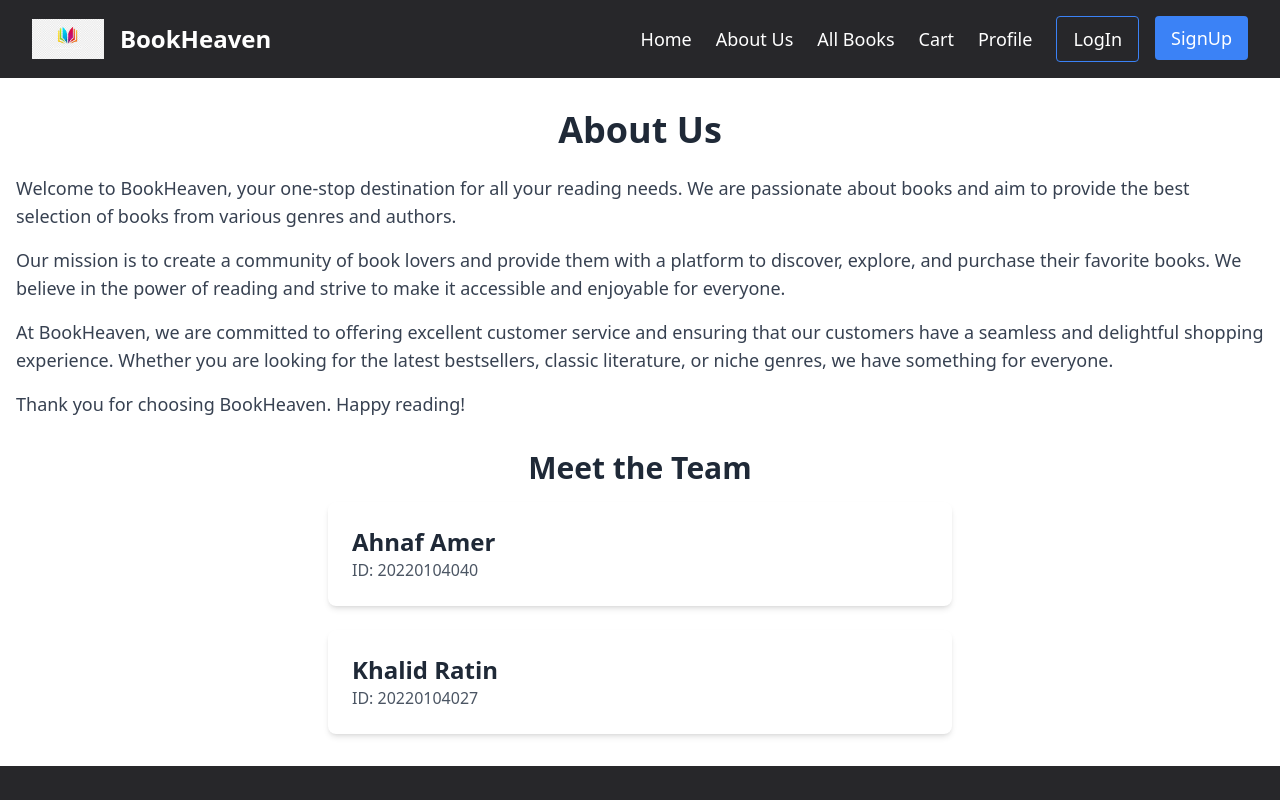
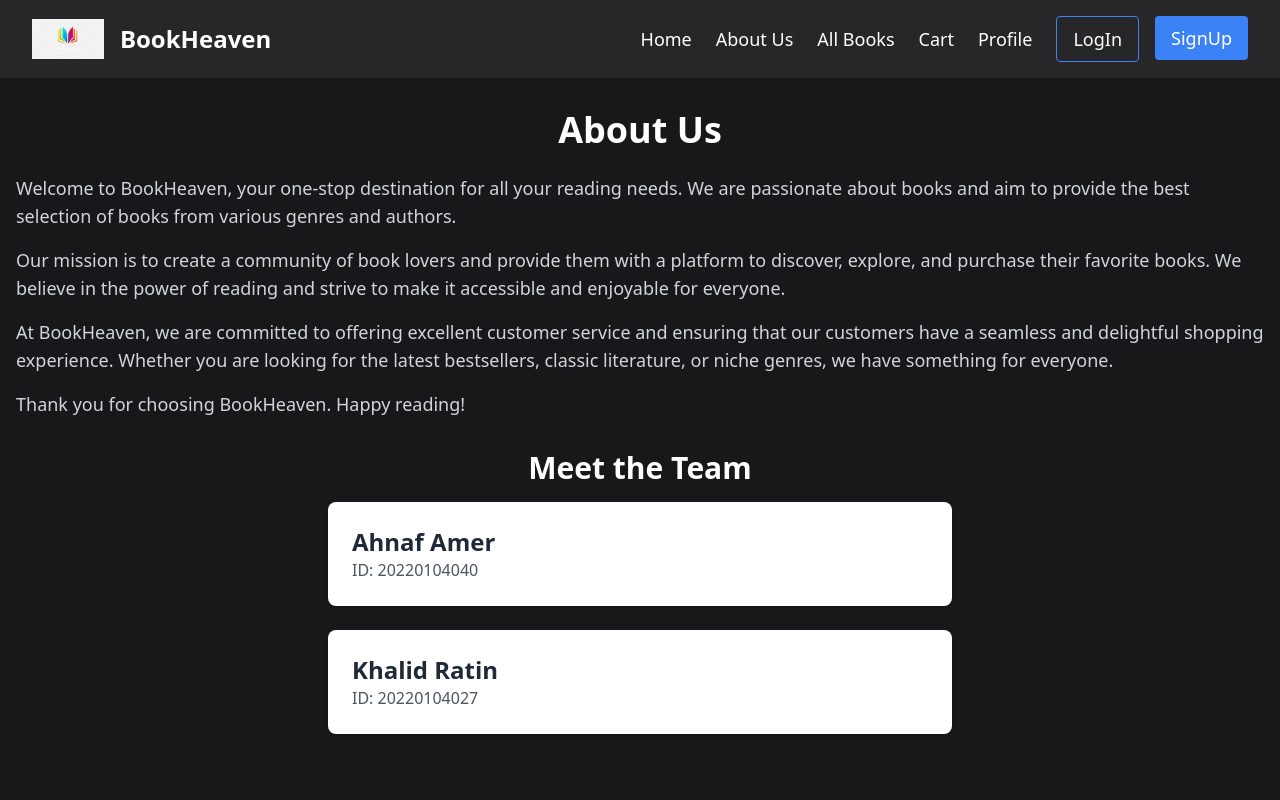
Before and after one commit to Ahnaf152020/Book_Heaven, a React (Create React App) app in the folder FrontEnd/: page /about-us in a window 1280 px wide. Shown: the top 800 px of the page. Built offline with nearby package versions, Linux system fonts and the light colour scheme.

Commit message:
about us changed

```diff
--- a/FrontEnd/src/pages/AboutUs.jsx
+++ b/FrontEnd/src/pages/AboutUs.jsx
@@ -2,38 +2,40 @@ import React from 'react';
 
 const AboutUs = () => {
   return (
+    <div className="bg-zinc-900 text-white min-h-screen">
       <div className="container mx-auto px-4 py-8">
-      <h1 className="text-4xl font-bold mb-6 text-center text-gray-800">About Us</h1>
-      <p className="text-lg mb-4 text-gray-700">
+        <h1 className="text-4xl font-bold mb-6 text-center text-white">About Us</h1>
+        <p className="text-lg mb-4 text-gray-300">
           Welcome to BookHeaven, your one-stop destination for all your reading needs.
           We are passionate about books and aim to provide the best selection of books
           from various genres and authors.
         </p>
-      <p className="text-lg mb-4 text-gray-700">
+        <p className="text-lg mb-4 text-gray-300">
           Our mission is to create a community of book lovers and provide them with a
           platform to discover, explore, and purchase their favorite books. We believe
           in the power of reading and strive to make it accessible and enjoyable for
           everyone.
         </p>
-      <p className="text-lg mb-4 text-gray-700">
+        <p className="text-lg mb-4 text-gray-300">
           At BookHeaven, we are committed to offering excellent customer service and
           ensuring that our customers have a seamless and delightful shopping experience.
           Whether you are looking for the latest bestsellers, classic literature, or
           niche genres, we have something for everyone.
         </p>
-      <p className="text-lg mb-4 text-gray-700">
+        <p className="text-lg mb-4 text-gray-300">
           Thank you for choosing BookHeaven. Happy reading!
         </p>
 
-      <h2 className="text-3xl font-semibold mt-8 mb-4 text-center text-gray-800">Meet the Team</h2>
+        <h2 className="text-3xl font-semibold mt-8 mb-4 text-center text-white">Meet the Team</h2>
         <div className="flex flex-col items-center">
-        <div className="bg-white shadow-md rounded-lg p-6 mb-6 w-full md:w-1/2">
-          <h3 className="text-2xl font-bold text-gray-800">Ahnaf Amer</h3>
+          <div className="bg-white text-gray-800 shadow-md rounded-lg p-6 mb-6 w-full md:w-1/2">
+            <h3 className="text-2xl font-bold">Ahnaf Amer</h3>
             <p className="text-gray-600">ID: 20220104040</p>
           </div>
-        <div className="bg-white shadow-md rounded-lg p-6 w-full md:w-1/2">
-          <h3 className="text-2xl font-bold text-gray-800">Khalid Ratin</h3>
+          <div className="bg-white text-gray-800 shadow-md rounded-lg p-6 w-full md:w-1/2">
+            <h3 className="text-2xl font-bold">Khalid Ratin</h3>
             <p className="text-gray-600">ID: 20220104027</p>
+          </div>
         </div>
       </div>
     </div>
```
Lines whose indentation alone changed are shown as unchanged.
